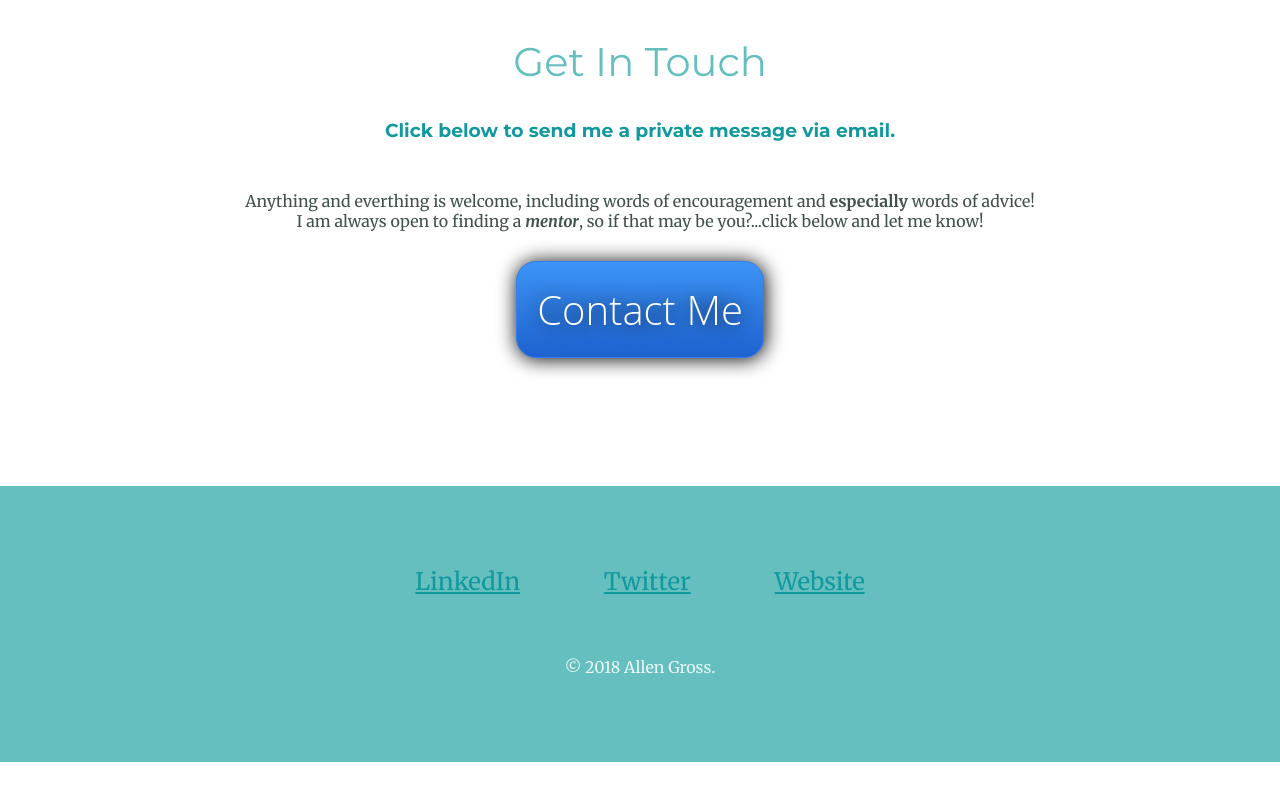
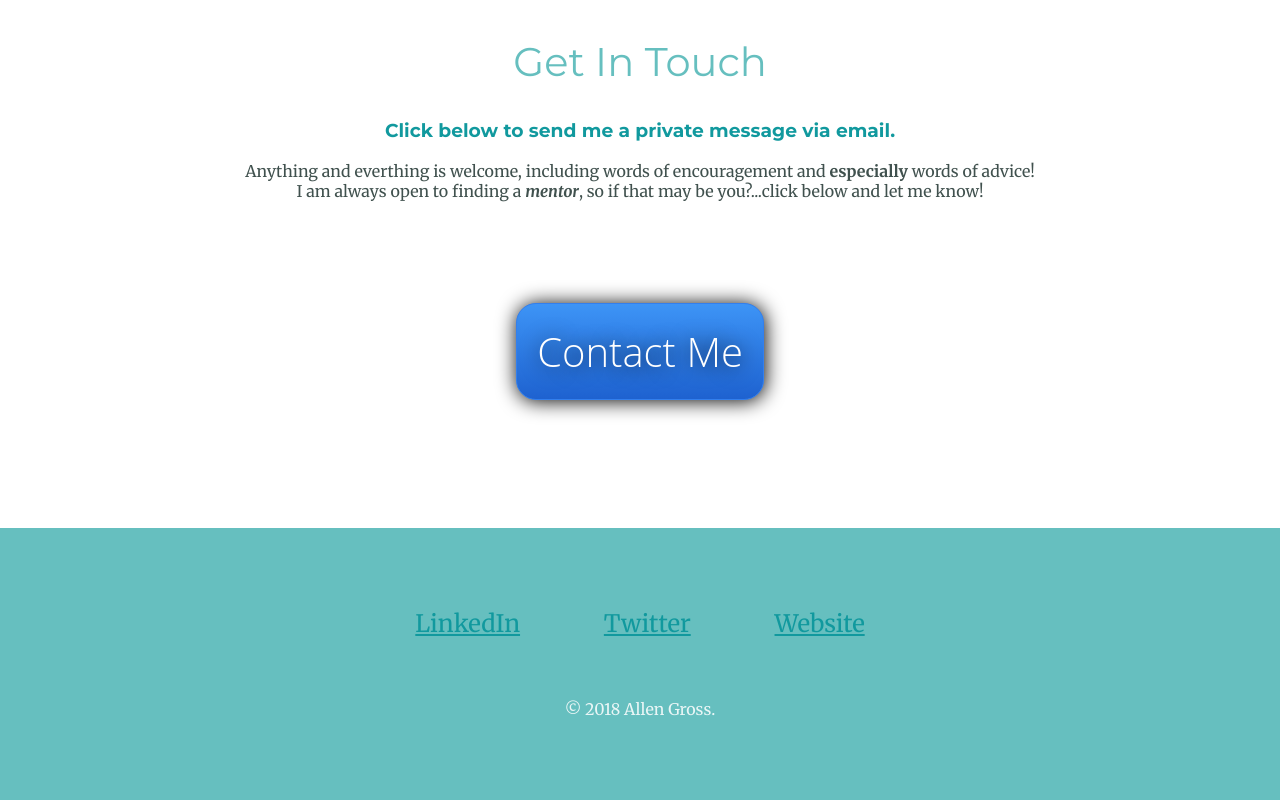
Before and after one commit to alleng12345/FreelanceDeveloper, a plain HTML site: page index.html in a window 1280 px wide. Shown: the part 2121-2921 px from the top of the page. Before the commit the page ends 2883 px from the top, so only its background shows below. Drawn offline with Linux system fonts and the light colour scheme.

Commit message:
increased contact-me padding

```diff
--- a/css/styles.css
+++ b/css/styles.css
@@ -122,7 +122,8 @@ font-size: 1.5em;
 }
 .contact-me{
   margin:0;
-  padding:30px;
+  top-padding:10%;
+  padding-bottom: 10%;
 }
 
 .CONTACT_ME_BUTTON {
```
Also changed, not shown: 1 other file.
